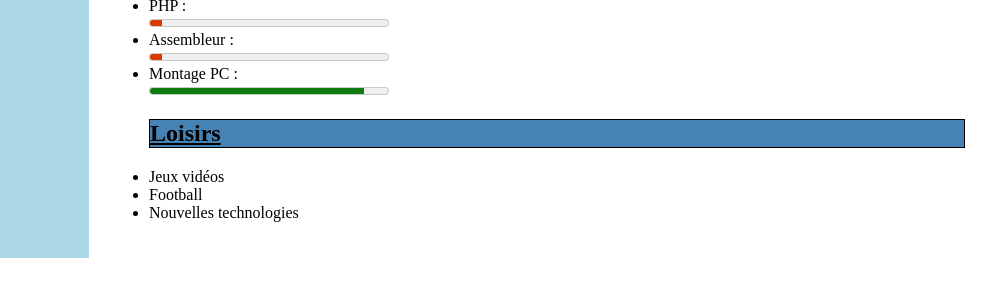
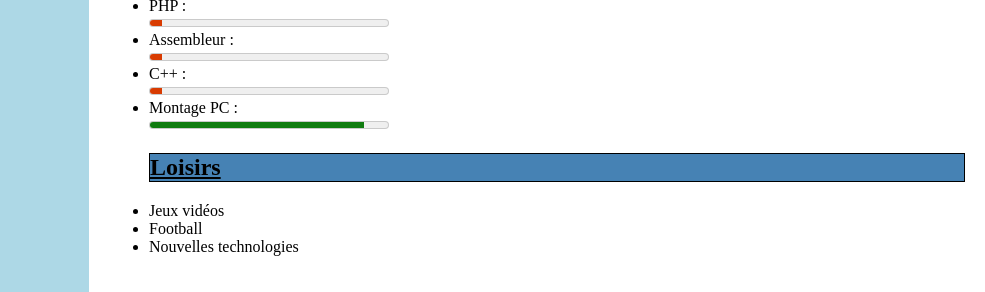
Before and after one commit to Stiouf/Stephane_Quentin_CV, a plain HTML site: page indexbis.html in a window 1280 px wide. Shown: the part 647-939 px from the top of the page, 295-1280 px from the left. Before the commit the page ends 905 px from the top, so only its background shows below. Drawn offline with Linux system fonts and the light colour scheme.

Commit message:
correcction

```diff
--- a/indexbis.html
+++ b/indexbis.html
@@ -51,6 +51,7 @@
         <li>Javascript : <meter min="0" max="100" low="30" high="60" optimum="61" value="1"></meter></li>
         <li>PHP : <meter min="0" max="100" low="30" high="60" optimum="61" value="5"></meter></li>
         <li>Assembleur : <meter min="0" max="100" low="30" high="60" optimum="61" value="5"></meter></li>
+        <li>C++ : <meter min="0" max="100" low="30" high="60" optimum="61" value="5"></meter></li>
         <li>Montage PC : <meter min="0" max="100" low="30" high="60" optimum="61" value="90"></meter></li>
       </ul>
       <ul><h2>Loisirs</h2>
```
